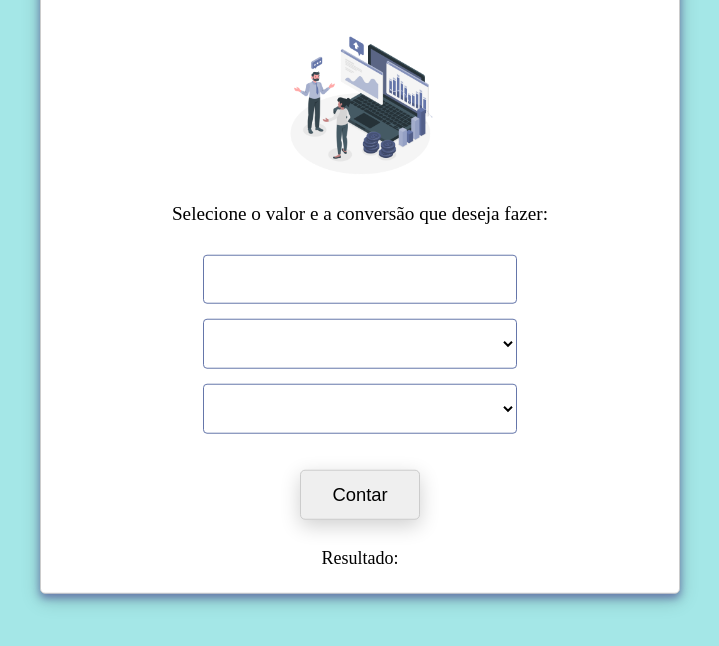
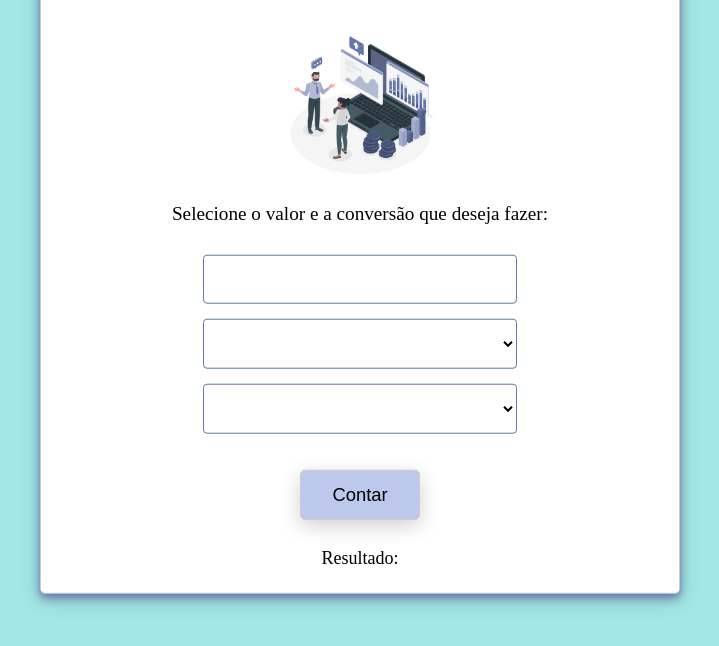
Before and after one commit to MayzaAlv/AceleraPleno-FrontEnd, a plain HTML site: page aula06/index.html in a window 1280 px wide. In both pictures the pointer is over the button "Contar". Shown: the part 148-794 px from the top of the page, without its empty margins (280-999 px from the left). Drawn offline with Linux system fonts and the light colour scheme; no server answers.

Commit message:
Adicionando hover do button

```diff
--- a/aula06/style.css
+++ b/aula06/style.css
@@ -43,6 +43,12 @@ button {
   margin-top: 15px;
   margin-bottom: 5px;
   font-size: 1.15rem;
+}
+
+button:hover {
+  cursor: pointer;
+  background-color: #bcc8ec;
+  box-shadow: 0 6px 20px 0 rgba(0, 0, 0, 0.19);
 }
 
 select {
```
